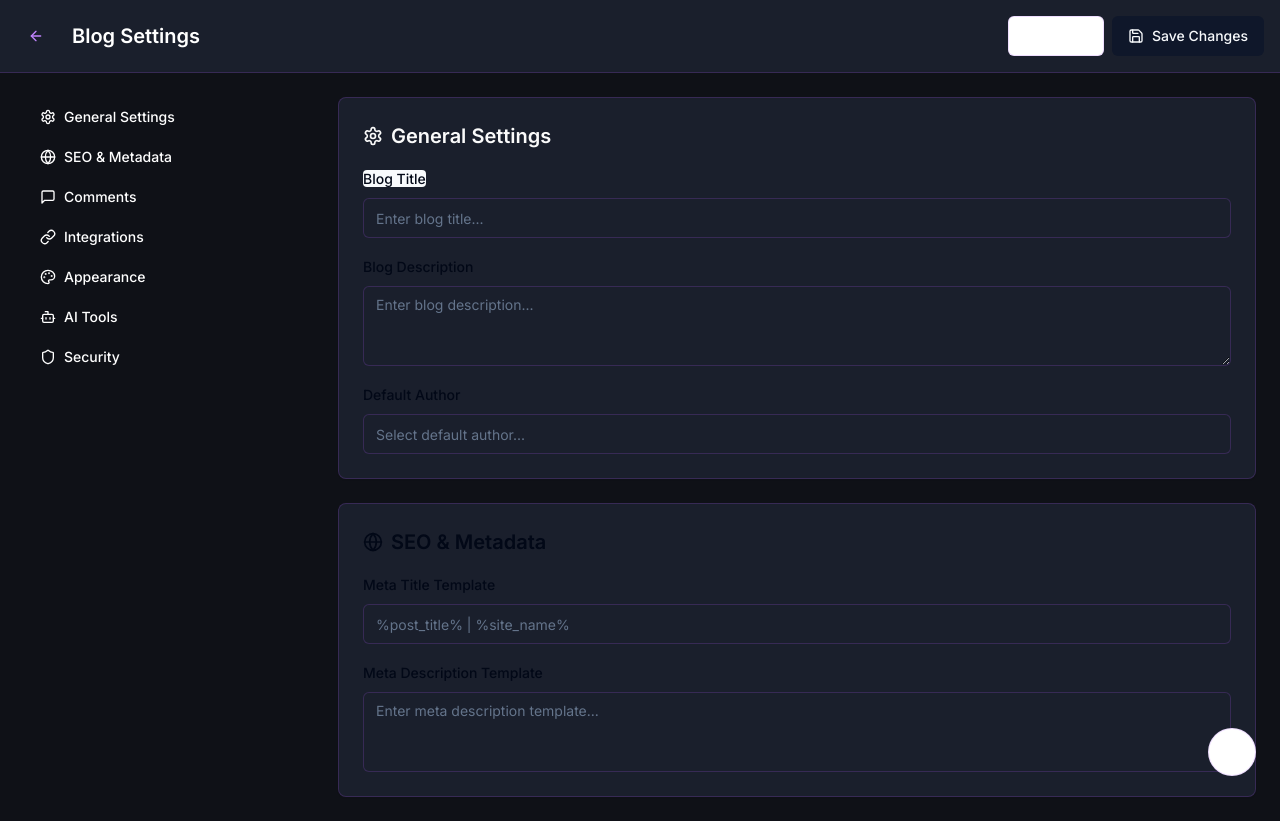
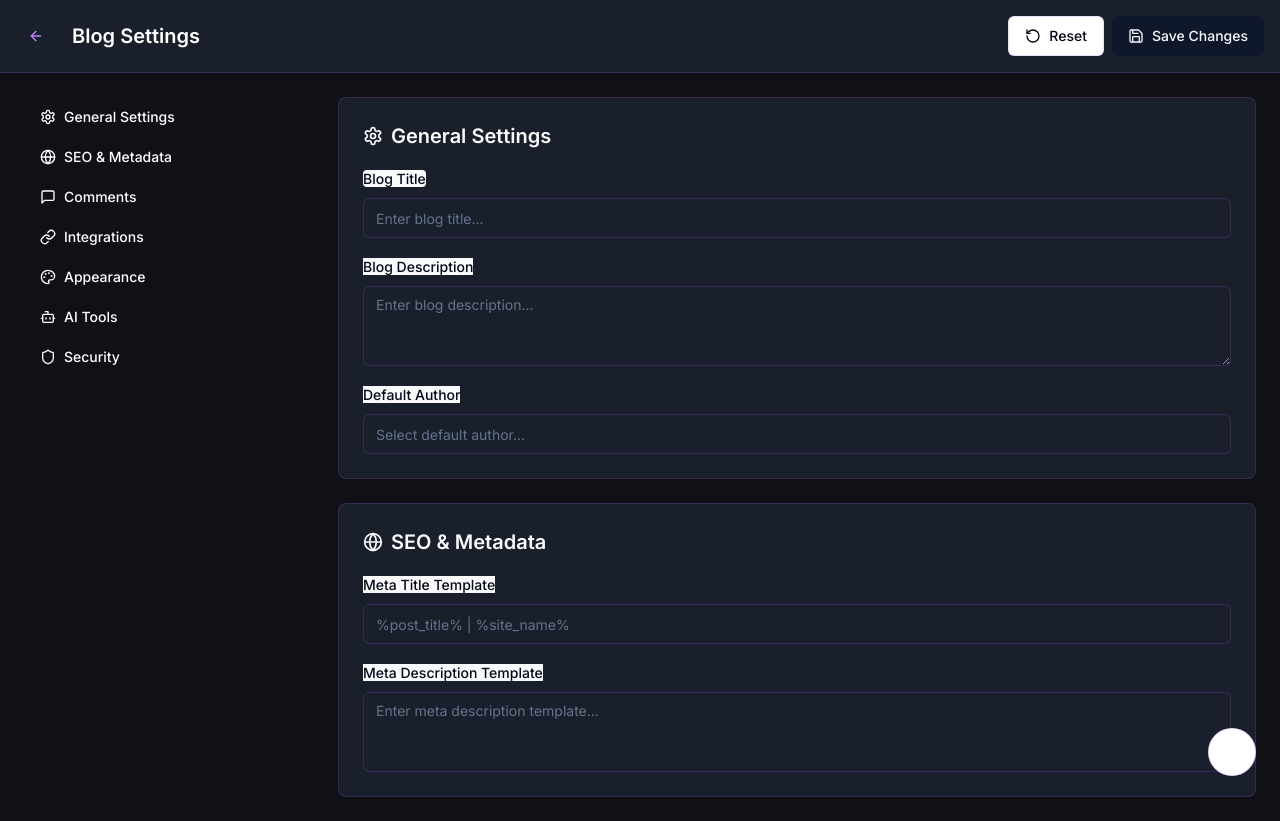
Before and after one commit to Jelco3d/automatizariai, a React (Vite) app: page /admin/blog/settings in a window 1280 px wide. Built offline with nearby package versions, Linux system fonts and the light colour scheme.

Commit message:
Visual edit in Lovable
Edited UI in Lovable

```diff
--- a/src/pages/admin/BlogSettings.tsx
+++ b/src/pages/admin/BlogSettings.tsx
@@ -23,7 +23,7 @@ export default function BlogSettings() {
             <h1 className="text-xl font-semibold">Blog Settings</h1>
           </div>
           <div className="flex items-center gap-2">
-            <Button variant="outline" className="gap-2 border-purple-500/20">
+            <Button variant="outline" className="gap-2 border-purple-500/20 bg-white text-gray-950 font-medium">
               <RotateCcw className="h-4 w-4" />
               Reset
             </Button>
@@ -41,7 +41,7 @@ export default function BlogSettings() {
           <div className="col-span-12 md:col-span-3">
             <nav className="space-y-2">
               <Link to="#general">
-                <Button variant="ghost" className="w-full justify-start gap-2 hover:bg-purple-500/10">
+                <Button variant="ghost" className="w-full justify-start gap-2 bg-[#ac41e9]/0">
                   <Settings className="h-4 w-4" />
                   General Settings
                 </Button>
@@ -65,7 +65,7 @@ export default function BlogSettings() {
                 </Button>
               </Link>
               <Link to="#appearance">
-                <Button variant="ghost" className="w-full justify-start gap-2 hover:bg-purple-500/10">
+                <Button variant="ghost" className="w-full justify-start gap-2 bg-[#ac41e9]/0">
                   <Palette className="h-4 w-4" />
                   Appearance
                 </Button>
@@ -100,11 +100,11 @@ export default function BlogSettings() {
                     <Input placeholder="Enter blog title..." className="bg-[#1A1F2C] border-purple-500/20" />
                   </div>
                   <div className="space-y-2">
-                    <label className="text-sm font-medium bg-white/0">Blog Description</label>
+                    <label className="text-sm font-medium bg-slate-50">Blog Description</label>
                     <Textarea placeholder="Enter blog description..." className="bg-[#1A1F2C] border-purple-500/20" />
                   </div>
                   <div className="space-y-2">
-                    <label className="text-sm font-medium">Default Author</label>
+                    <label className="text-sm font-medium bg-gray-50">Default Author</label>
                     <Input placeholder="Select default author..." className="bg-[#1A1F2C] border-purple-500/20" />
                   </div>
                 </div>
@@ -114,17 +114,17 @@ export default function BlogSettings() {
             {/* SEO & Metadata */}
             <Card className="bg-[#1A1F2C] border-purple-500/20">
               <CardContent className="p-6 space-y-4">
-                <h2 className="text-xl font-semibold flex items-center gap-2">
+                <h2 className="text-xl font-semibold flex items-center gap-2 text-slate-50">
                   <Globe className="h-5 w-5" />
                   SEO & Metadata
                 </h2>
                 <div className="space-y-4">
                   <div className="space-y-2">
-                    <label className="text-sm font-medium">Meta Title Template</label>
+                    <label className="text-sm font-medium bg-zinc-50">Meta Title Template</label>
                     <Input placeholder="%post_title% | %site_name%" className="bg-[#1A1F2C] border-purple-500/20" />
                   </div>
                   <div className="space-y-2">
-                    <label className="text-sm font-medium">Meta Description Template</label>
+                    <label className="text-sm font-medium bg-slate-50">Meta Description Template</label>
                     <Textarea placeholder="Enter meta description template..." className="bg-[#1A1F2C] border-purple-500/20" />
                   </div>
                 </div>
```
